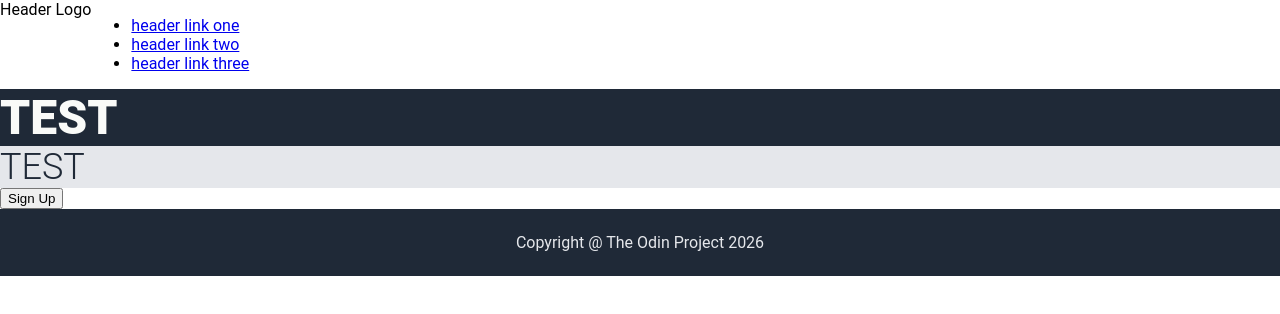
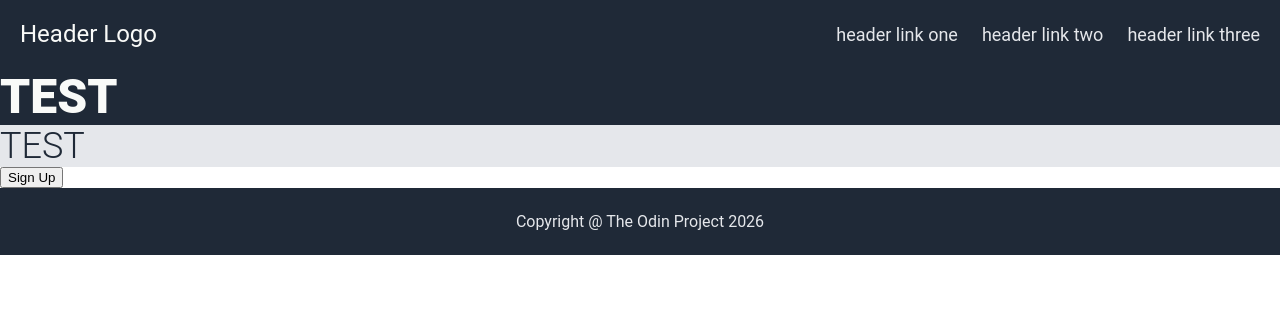
Before and after one commit to fdaiso/landing-page, a plain HTML site: page index.html in a window 1280 px wide. Drawn offline with Linux system fonts and the light colour scheme.

Commit message:
Add flex, centered nav bar and logo

```diff
--- a/index.html
+++ b/index.html
@@ -9,11 +9,11 @@
 <body>
     <div class="header">
         <div class="logo">Header Logo</div>
-        <ul>
-            <li><div class="header-link"><a href="#">header link one</a></div></li>
-            <li><div class="header-link"><a href="#">header link two</a></div></li>
-            <li><div class="header-link"><a href="#">header link three</a></div></li>
-        </ul>
+        <div class="nav-bar">
+            <div class="header-link"><a href="#">header link one</a></div>
+            <div class="header-link"><a href="#">header link two</a></div>
+            <div class="header-link"><a href="#">header link three</a></div>
+        </div>
     </div>
     <div class="hero">
         <div class="content">TEST</div>
--- a/style.css
+++ b/style.css
@@ -7,6 +7,30 @@ body {
 
 .header {
     display: flex;
+    justify-content: space-between;
+    align-items: center;
+    background-color: #1F2937;
+    padding: 12px;
+}
+
+.logo {
+    font-size: 24px;
+    color: #F9FAF8;
+    margin: 8px;
+}
+
+.nav-bar {
+    list-style: none;
+    display: flex;
+    gap: 8px;
+
+}
+
+.header-link a {
+    text-decoration: none;
+    font-size: 18px;
+    color: #E5E7EB;
+    margin: 8px;
 }
 
 .hero {
```
